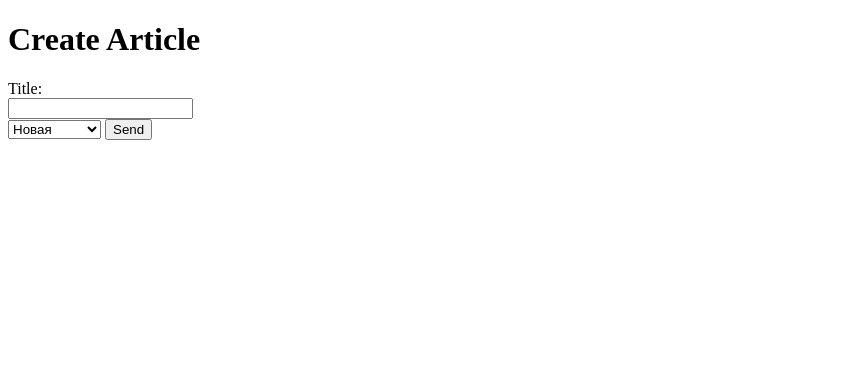
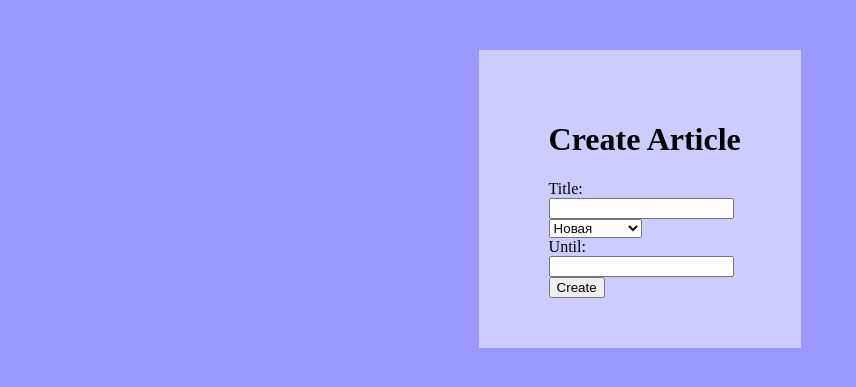
Before and after one commit to iasman312/Homework_45, a Django app: page /tasks/add/ in a window 1280 px wide. Shown: the top 387 px of the page, without its empty margins (0-856 px from the left). Run offline with Django 3.2, Linux system fonts and the light colour scheme.

Commit message:
Исправил ошибку в моделях Добавил стили

```diff
--- a/django_app/to_do_list/templates/task_create.html
+++ b/django_app/to_do_list/templates/task_create.html
@@ -3,10 +3,27 @@
 <head>
     <meta charset="UTF-8">
     <title>Create</title>
+    <style>
+        body {
+            background-color: #9999ff;
+        }
+        div {
+            background-color: #ccccff;
+            width: 20%;
+            padding-left: 70px;
+            padding-bottom: 50px;
+            padding-top: 50px;
+            display: block;
+            margin-left: auto;
+            margin-right: auto;
+            margin-top: 50px;
+        }
+    </style>
 </head>
 <body>
-<h1>Create Article</h1>
-<form action="/tasks/add/" method="post">
+<div>
+    <h1>Create Article</h1>
+    <form action="/tasks/add/" method="post">
     {% csrf_token %}
     <label>Title:</label><br/>
     <input type="text" name="title"/><br/>
@@ -14,8 +31,11 @@
         {% for value, name in status_choices %}
             <option value="{{ value }}">{{ name }}</option>
         {% endfor %}
-    </select>
-    <input type="submit" value="Send"/>
+    </select><br/>
+    <label>Until:</label><br/>
+    <input type="text" name="up_to"/><br/>
+    <input type="submit" value="Create"/>
 </form>
+</div>
 </body>
 </html>
```
Also changed, not shown: django_app/to_do_list/templates/index.html (+16 -2 lines), django_app/to_do_list/templates/task_view.html (+20 -1 lines).
